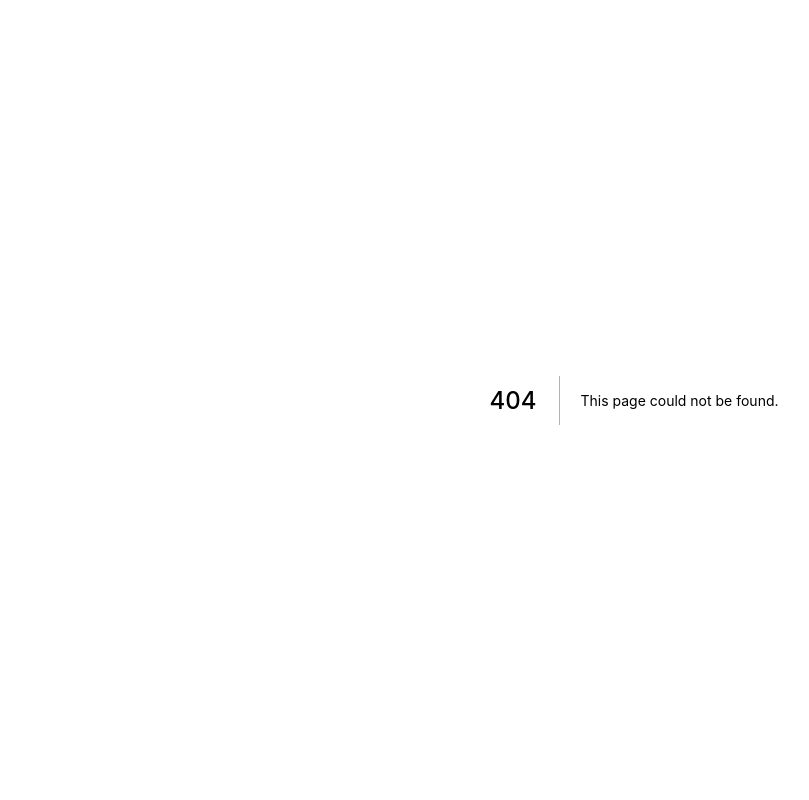
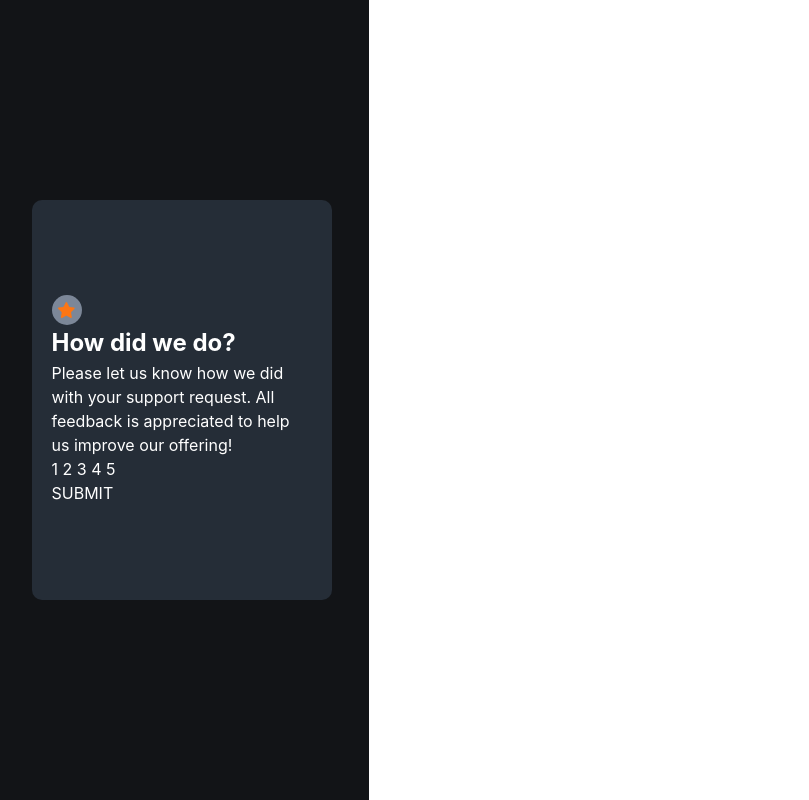
Before and after one commit to taufiqmahdi/Interactive-Rating-Component-Next-JS, a Next.js app: page /main in a window 1280 px wide. Before the commit this address had no page. Shown: the whole page, without its empty margins (6-815 px from the left). Built offline with nearby package versions, Linux system fonts and the light colour scheme.

Commit message:
Done half the components with some styles

```diff
--- a/package.json
+++ b/package.json
@@ -9,6 +9,10 @@
     "lint": "next lint"
   },
   "dependencies": {
+    "@chakra-ui/react": "^2.2.1",
+    "@emotion/react": "^11.9.3",
+    "@emotion/styled": "^11.9.3",
+    "framer-motion": "^6.3.11",
     "next": "12.1.6",
     "react": "18.2.0",
     "react-dom": "18.2.0"
--- a/pages/_app.js
+++ b/pages/_app.js
@@ -1,7 +1,12 @@
 import '../styles/globals.css'
+import { ChakraProvider } from '@chakra-ui/react'
 
 function MyApp({ Component, pageProps }) {
-  return <Component {...pageProps} />
+  return (
+    <ChakraProvider>
+      <Component {...pageProps} />
+    </ChakraProvider>
+  )
 }
 
 export default MyApp
--- /dev/null
+++ b/pages/main.js
@@ -0,0 +1,28 @@
+import { Box, Flex, Text } from "@chakra-ui/react"
+
+function About() {
+    return (
+        <Flex align="center" justify="center" bg='hsl(216, 12%, 8%)' w='375px' h='100vh' color='white'>
+            <Flex p='20px' align="start" justify="center" w='80%' bg='hsl(213, 19%, 18%)' h='50%' borderRadius='10' direction='column'>
+                <Flex align="center" justify="center" borderRadius='50%' bg='hsl(216, 12%, 54%)' w='30px' h='30px' >
+                    <img src="icon-star.svg" alt='star' />
+                </Flex>
+                <Flex>
+                    <Text fontSize={24} fontWeight='bold'>
+                        How did we do?
+                    </Text>
+                </Flex>
+                <Flex>
+                    <Text>
+                        Please let us know how we did with your support request. All feedback is appreciated
+                        to help us improve our offering!
+                    </Text>
+                </Flex>
+                <Flex>1 2 3 4 5</Flex>
+                <Flex>SUBMIT</Flex>
+            </Flex>
+        </Flex>
+    )
+}
+
+export default About
--- a/styles/globals.css
+++ b/styles/globals.css
@@ -4,6 +4,8 @@ body {
   margin: 0;
   font-family: -apple-system, BlinkMacSystemFont, Segoe UI, Roboto, Oxygen,
     Ubuntu, Cantarell, Fira Sans, Droid Sans, Helvetica Neue, sans-serif;
+  height: 100vh;
+  width: 100vw;
 }
 
 a {
```
Also changed, not shown: public/icon-star.svg (added), 1 other file (tests, documents, lock files or other folders).
